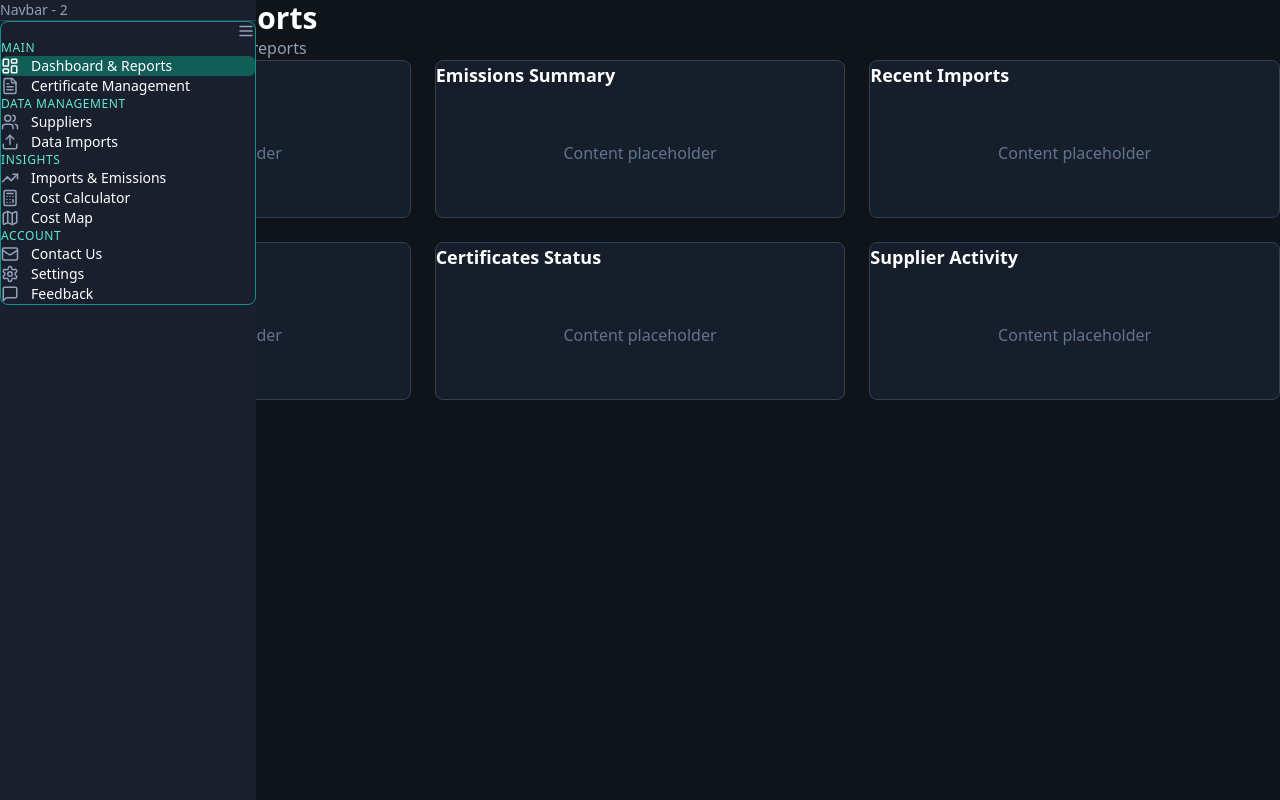
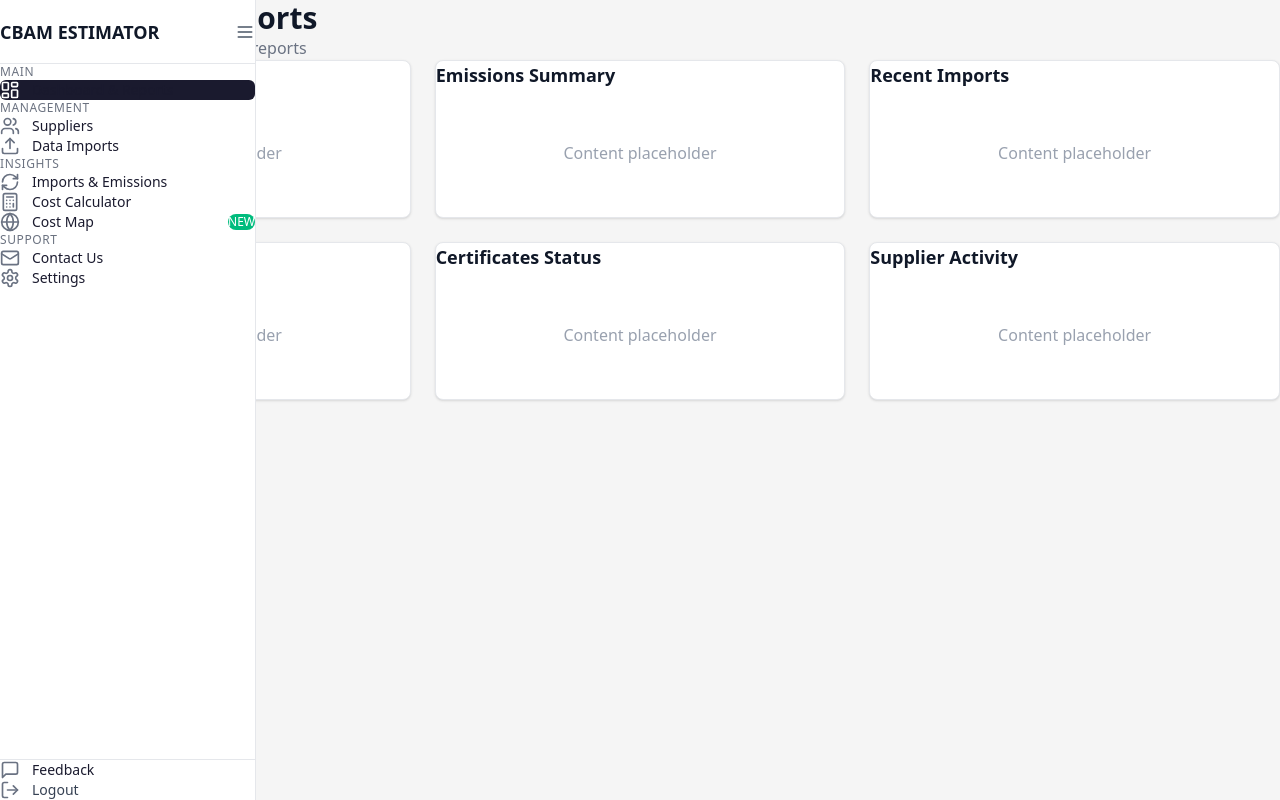
Before and after one commit to cbam-est-team/test-task-quarterly-price, a Next.js app: page / in a window 1280 px wide. Built offline with nearby package versions, Linux system fonts and the light colour scheme.

Commit message:
feat: update sidebar and theme to light design
Collapsible sidebar, full height, no teal coloring, new logo, updated sections.

```diff
--- a/app/globals.css
+++ b/app/globals.css
@@ -1,15 +1,15 @@
 @import "tailwindcss";
 
 :root {
-  --background: #0f1419;
-  --foreground: #ffffff;
-  --sidebar-bg: #1a1f2e;
-  --sidebar-border: #0d9488;
-  --sidebar-section: #5eead4;
-  --sidebar-active: #115e59;
-  --sidebar-hover: #1e293b;
-  --muted: #94a3b8;
-  --accent: #14b8a6;
+  --background: #f5f5f5;
+  --foreground: #1a1a2e;
+  --sidebar-bg: #ffffff;
+  --sidebar-border: #e5e7eb;
+  --sidebar-section: #6b7280;
+  --sidebar-active: #1a1a2e;
+  --sidebar-hover: #f3f4f6;
+  --muted: #6b7280;
+  --card-bg: #ffffff;
 }
 
 * {
--- a/app/layout.tsx
+++ b/app/layout.tsx
@@ -6,8 +6,8 @@ import { Sidebar } from "@/components/sidebar";
 const inter = Inter({ subsets: ["latin"], variable: "--font-inter" });
 
 export const metadata: Metadata = {
-  title: "CBAM Dashboard",
-  description: "Carbon Border Adjustment Mechanism Dashboard",
+  title: "CBAM Estimator",
+  description: "Carbon Border Adjustment Mechanism Estimator",
 };
 
 export default function RootLayout({
@@ -18,9 +18,9 @@ export default function RootLayout({
   return (
     <html lang="en">
       <body className={`${inter.variable} font-sans antialiased`}>
-        <div className="flex min-h-screen">
+        <div className="min-h-screen">
           <Sidebar />
-          <main className="flex-1 ml-64 p-8">
+          <main className="ml-64 min-h-screen p-8 transition-all duration-300">
             {children}
           </main>
         </div>
--- a/components/page-header.tsx
+++ b/components/page-header.tsx
@@ -6,9 +6,9 @@ interface PageHeaderProps {
 export function PageHeader({ title, description }: PageHeaderProps) {
   return (
     <div className="mb-8">
-      <h1 className="text-3xl font-bold text-white">{title}</h1>
+      <h1 className="text-3xl font-bold text-gray-900">{title}</h1>
       {description && (
-        <p className="mt-2 text-slate-400">{description}</p>
+        <p className="mt-2 text-gray-500">{description}</p>
       )}
     </div>
   );
--- a/components/placeholder-card.tsx
+++ b/components/placeholder-card.tsx
@@ -5,10 +5,10 @@ interface PlaceholderCardProps {
 
 export function PlaceholderCard({ title, children }: PlaceholderCardProps) {
   return (
-    <div className="rounded-lg border border-slate-700 bg-slate-800/50 p-6">
-      <h2 className="text-lg font-semibold text-white mb-4">{title}</h2>
+    <div className="rounded-lg border border-gray-200 bg-white p-6 shadow-sm">
+      <h2 className="text-lg font-semibold text-gray-900 mb-4">{title}</h2>
       {children || (
-        <div className="h-32 flex items-center justify-center text-slate-500">
+        <div className="h-32 flex items-center justify-center text-gray-400">
           Content placeholder
         </div>
       )}
--- a/components/sidebar.tsx
+++ b/components/sidebar.tsx
@@ -2,18 +2,19 @@
 
 import Link from "next/link";
 import { usePathname } from "next/navigation";
+import { useState } from "react";
 import {
   LayoutDashboard,
-  FileText,
   Users,
   Upload,
-  TrendingUp,
+  RefreshCw,
   Calculator,
-  Map,
+  Globe,
   Mail,
   Settings,
   MessageSquare,
   Menu,
+  LogOut,
 } from "lucide-react";
 import clsx from "clsx";
 
@@ -21,6 +22,7 @@ interface NavItem {
   label: string;
   href: string;
   icon: React.ReactNode;
+  badge?: string;
 }
 
 interface NavSection {
@@ -35,27 +37,22 @@ const navigation: NavSection[] = [
       {
         label: "Dashboard & Reports",
         href: "/",
-        icon: <LayoutDashboard size={18} />,
-      },
-      {
-        label: "Certificate Management",
-        href: "/certificates",
-        icon: <FileText size={18} />,
+        icon: <LayoutDashboard size={20} />,
       },
     ],
   },
   {
-    title: "DATA MANAGEMENT",
+    title: "MANAGEMENT",
     items: [
       {
         label: "Suppliers",
         href: "/suppliers",
-        icon: <Users size={18} />,
+        icon: <Users size={20} />,
       },
       {
         label: "Data Imports",
         href: "/data-imports",
-        icon: <Upload size={18} />,
+        icon: <Upload size={20} />,
       },
     ],
   },
@@ -65,37 +62,33 @@ const navigation: NavSection[] = [
       {
         label: "Imports & Emissions",
         href: "/imports-emissions",
-        icon: <TrendingUp size={18} />,
+        icon: <RefreshCw size={20} />,
       },
       {
         label: "Cost Calculator",
         href: "/cost-calculator",
-        icon: <Calculator size={18} />,
+        icon: <Calculator size={20} />,
       },
       {
         label: "Cost Map",
         href: "/cost-map",
-        icon: <Map size={18} />,
+        icon: <Globe size={20} />,
+        badge: "NEW",
       },
     ],
   },
   {
-    title: "ACCOUNT",
+    title: "SUPPORT",
     items: [
       {
         label: "Contact Us",
         href: "/contact",
-        icon: <Mail size={18} />,
+        icon: <Mail size={20} />,
       },
       {
         label: "Settings",
         href: "/settings",
-        icon: <Settings size={18} />,
-      },
-      {
-        label: "Feedback",
-        href: "/feedback",
-        icon: <MessageSquare size={18} />,
+        icon: <Settings size={20} />,
       },
     ],
   },
@@ -103,33 +96,51 @@ const navigation: NavSection[] = [
 
 export function Sidebar() {
   const pathname = usePathname();
+  const [collapsed, setCollapsed] = useState(false);
 
   return (
-    <aside className="fixed left-0 top-0 h-screen w-64 flex flex-col" style={{ backgroundColor: "var(--sidebar-bg)" }}>
+    <aside
+      className={clsx(
+        "fixed left-0 top-0 h-screen flex flex-col border-r transition-all duration-300",
+        collapsed ? "w-16" : "w-64"
+      )}
+      style={{
+        backgroundColor: "var(--sidebar-bg)",
+        borderColor: "var(--sidebar-border)",
+      }}
+    >
       {/* Header */}
-      <div className="flex items-center justify-between px-4 py-3 border-b border-slate-700">
-        <span className="text-sm text-slate-400">Navbar - 2</span>
+      <div
+        className={clsx(
+          "flex items-center border-b h-16 px-4",
+          collapsed ? "justify-center" : "justify-between"
+        )}
+        style={{ borderColor: "var(--sidebar-border)" }}
+      >
+        {!collapsed && (
+          <span className="text-lg font-bold text-gray-900">CBAM ESTIMATOR</span>
+        )}
+        <button
+          onClick={() => setCollapsed(!collapsed)}
+          className="p-2 hover:bg-gray-100 rounded-md"
+        >
+          <Menu size={20} className="text-gray-600" />
+        </button>
       </div>
 
       {/* Navigation */}
-      <nav className="flex-1 overflow-y-auto p-3">
-        <div className="rounded-lg border p-3" style={{ borderColor: "var(--sidebar-border)" }}>
-          {/* Menu icon */}
-          <div className="flex justify-end mb-2">
-            <button className="p-1 hover:bg-slate-700 rounded">
-              <Menu size={18} className="text-slate-400" />
-            </button>
-          </div>
-
+      <nav className="flex-1 overflow-y-auto py-4">
         {navigation.map((section, sectionIdx) => (
-            <div key={section.title} className={clsx(sectionIdx > 0 && "mt-4")}>
+          <div key={section.title} className={clsx(sectionIdx > 0 && "mt-6")}>
+            {!collapsed && (
               <h3
-                className="text-xs font-medium tracking-wider mb-2 px-2"
+                className="text-xs font-medium tracking-wider mb-2 px-4"
                 style={{ color: "var(--sidebar-section)" }}
               >
                 {section.title}
               </h3>
-              <ul className="space-y-1">
+            )}
+            <ul className="space-y-1 px-2">
               {section.items.map((item) => {
                 const isActive = pathname === item.href;
                 return (
@@ -137,17 +148,36 @@ export function Sidebar() {
                     <Link
                       href={item.href}
                       className={clsx(
-                          "flex items-center gap-3 px-3 py-2 rounded-md text-sm transition-colors",
+                        "flex items-center gap-3 px-3 py-2.5 rounded-md text-sm transition-colors",
+                        collapsed && "justify-center",
                         isActive
                           ? "text-white"
-                            : "text-slate-300 hover:bg-slate-700"
+                          : "text-gray-700 hover:bg-gray-100"
                       )}
-                        style={isActive ? { backgroundColor: "var(--sidebar-active)" } : undefined}
+                      style={
+                        isActive
+                          ? { backgroundColor: "var(--sidebar-active)" }
+                          : undefined
+                      }
+                      title={collapsed ? item.label : undefined}
                     >
-                        <span className={clsx(isActive ? "text-white" : "text-slate-400")}>
+                      <span
+                        className={clsx(
+                          isActive ? "text-white" : "text-gray-500"
+                        )}
+                      >
                         {item.icon}
                       </span>
-                        {item.label}
+                      {!collapsed && (
+                        <>
+                          <span className="flex-1">{item.label}</span>
+                          {item.badge && (
+                            <span className="px-2 py-0.5 text-xs font-medium rounded-full bg-emerald-500 text-white">
+                              {item.badge}
+                            </span>
+                          )}
+                        </>
+                      )}
                     </Link>
                   </li>
                 );
@@ -155,8 +185,39 @@ export function Sidebar() {
             </ul>
           </div>
         ))}
+      </nav>
+
+      {/* Bottom items */}
+      <div
+        className="border-t py-4 px-2"
+        style={{ borderColor: "var(--sidebar-border)" }}
+      >
+        <Link
+          href="/feedback"
+          className={clsx(
+            "flex items-center gap-3 px-3 py-2.5 rounded-md text-sm text-gray-700 hover:bg-gray-100 transition-colors",
+            collapsed && "justify-center",
+            pathname === "/feedback" && "bg-gray-900 text-white"
+          )}
+          title={collapsed ? "Feedback" : undefined}
+        >
+          <MessageSquare
+            size={20}
+            className={pathname === "/feedback" ? "text-white" : "text-gray-500"}
+          />
+          {!collapsed && <span>Feedback</span>}
+        </Link>
+        <button
+          className={clsx(
+            "flex items-center gap-3 px-3 py-2.5 rounded-md text-sm text-gray-700 hover:bg-gray-100 transition-colors w-full mt-1",
+            collapsed && "justify-center"
+          )}
+          title={collapsed ? "Logout" : undefined}
+        >
+          <LogOut size={20} className="text-gray-500" />
+          {!collapsed && <span>Logout</span>}
+        </button>
       </div>
-      </nav>
     </aside>
   );
 }
```
Lines whose indentation alone changed are shown as unchanged.
